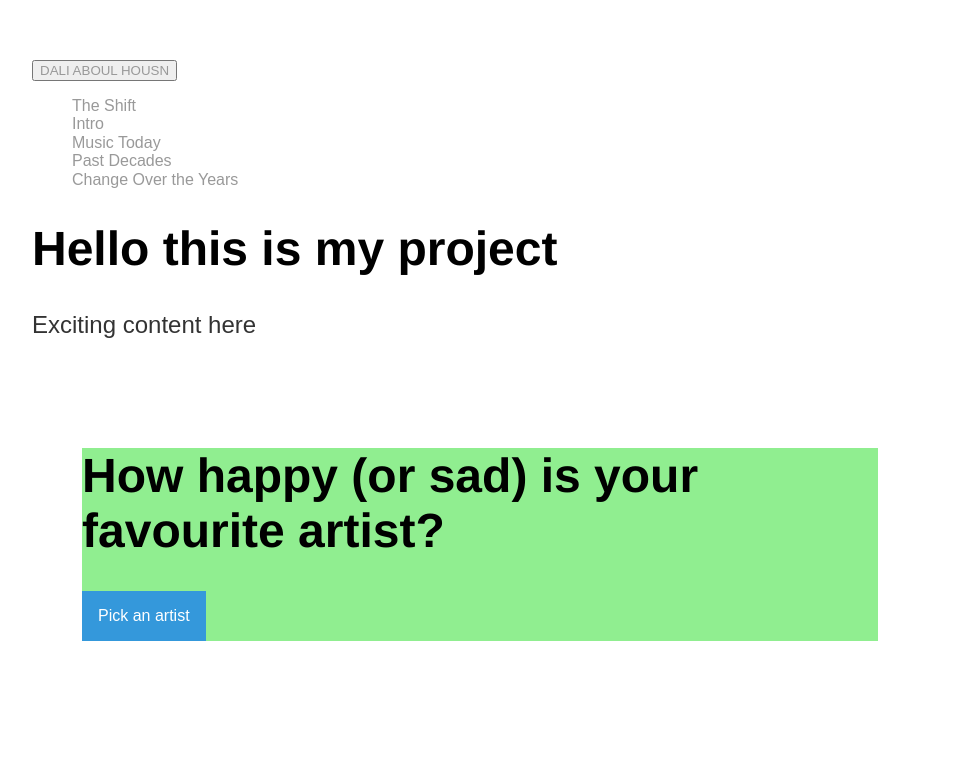
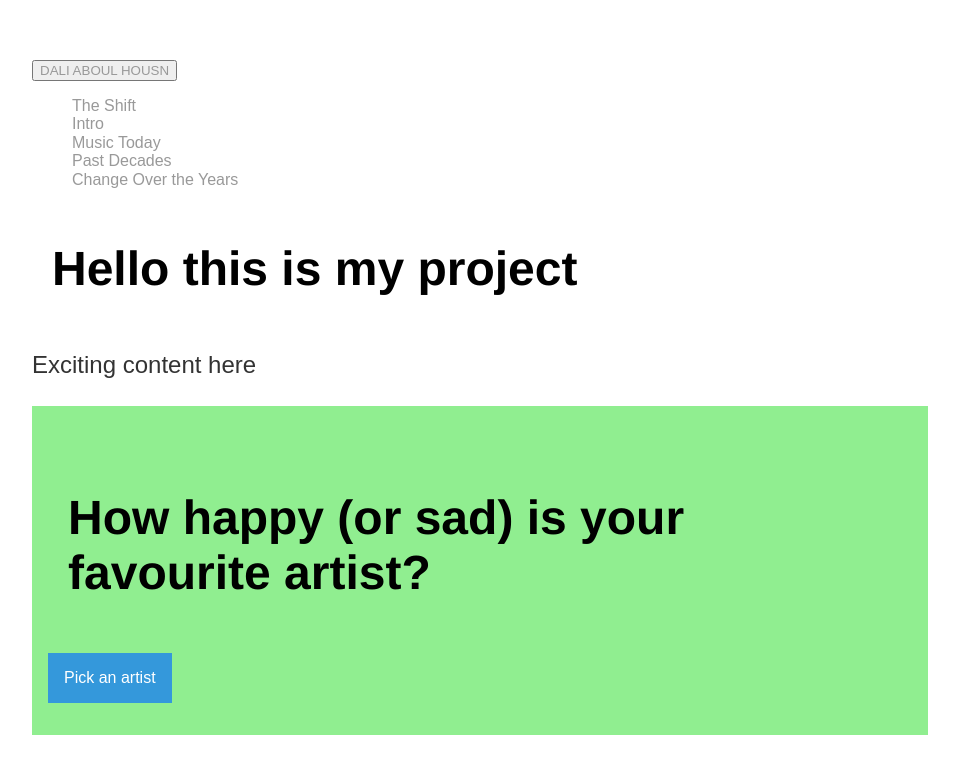
Before and after one commit to ah-dali/ah-dali.github.io, a Jekyll site: the page built from index.html, in a window 1280 px wide. Shown: the top 774 px of the page, without its empty margins (160-1119 px from the left). Built offline with Jekyll 4.4.1, drawn with Linux system fonts in a browser that asks for light colours.

Commit message:
Update main.css

```diff
--- a/css/main.css
+++ b/css/main.css
@@ -40,6 +40,7 @@ a:hover {
 h1 {
     font-size: 3em;
     font-family:'Helvetica', 'Arial', 'Sans-Serif';
+    padding: 20px;
 }
 p {
     font-size: 1.5em;
@@ -47,13 +48,10 @@ p {
     color: #333;
 }
 
-.bs-component {
-  padding: 50px;
-}
 
 .jumbotron {
-  border-style: solid 50px;
-  border-color: lightgreen;
+  padding: 2rem 1rem;
+  margin-bottom: 2rem;
   background-color: lightgreen;
 }
 
```
